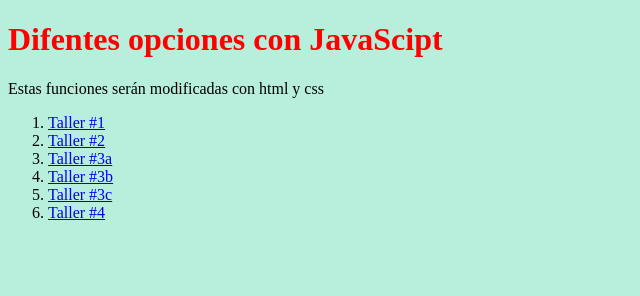
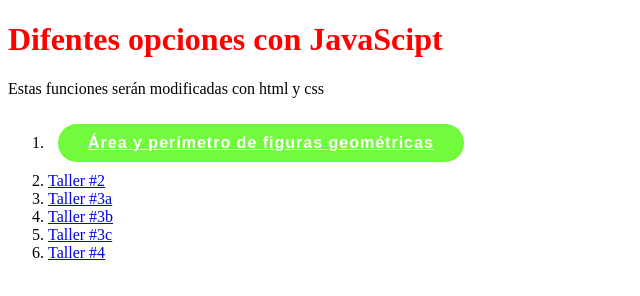
Before and after one commit to ivan-lopez-camus/javascript-practico, a plain HTML site: page index.html in a window 1280 px wide. Shown: the whole page, without its empty margins (0-640 px from the left). Drawn offline with Linux system fonts and the light colour scheme.

Commit message:
Modificacion del index con css

```diff
--- a/index.html
+++ b/index.html
@@ -20,7 +20,7 @@
     <nav>
       <ol>
         <li>
-          <a href="./figuras/figuras.html">Taller #1</a>
+          <a href="./figuras/figuras.html" class="btn-get-started">Área y perímetro de figuras geométricas</a>
         </li>
         <li>
           <a href="./descuentos/descuentos.html">Taller #2</a>
--- a/style.css
+++ b/style.css
@@ -1,6 +1,22 @@
-body{
-    background-color:rgb(184, 238, 220)
-}
+
 body header h1{
     color: red;
 }
+.btn-get-started {
+    font-family: "Montserrat", sans-serif;
+    font-weight: bold;
+    font-size: 16px;
+    letter-spacing: 1px;
+    display: inline-block;
+    padding: 8px 28px;
+    border-radius: 50px;
+    transition: 0.5s;
+    margin: 10px;
+    border: 2px solid rgba(109, 250, 53, 0.966);
+    color: rgb(255, 255, 255);
+    background-color: rgba(109, 250, 53, 0.966);
+  }
+.btn-get-started:hover {
+    color: #cd8f1d;
+    background: rgba(109, 250, 53, 0.966);
+  }
```
